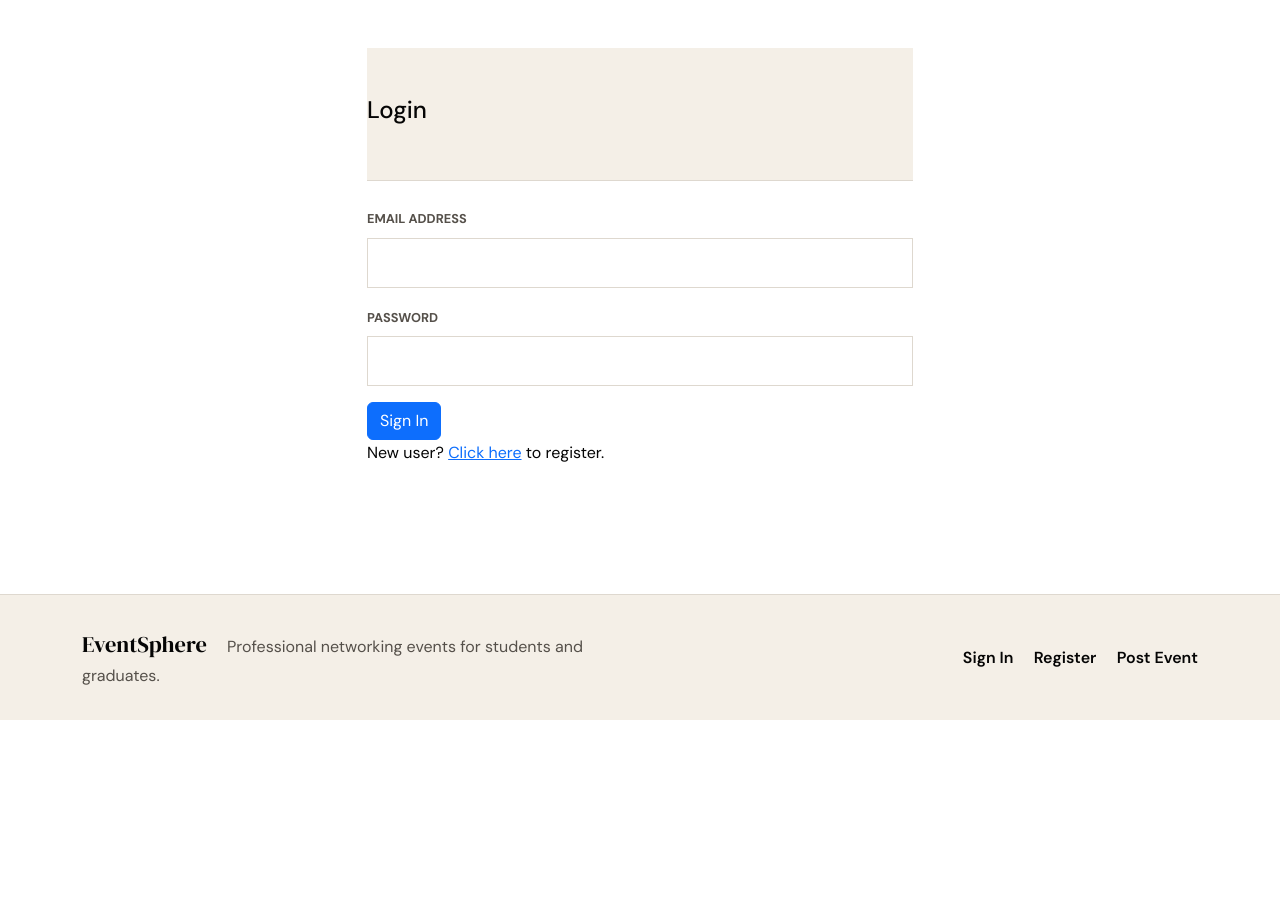
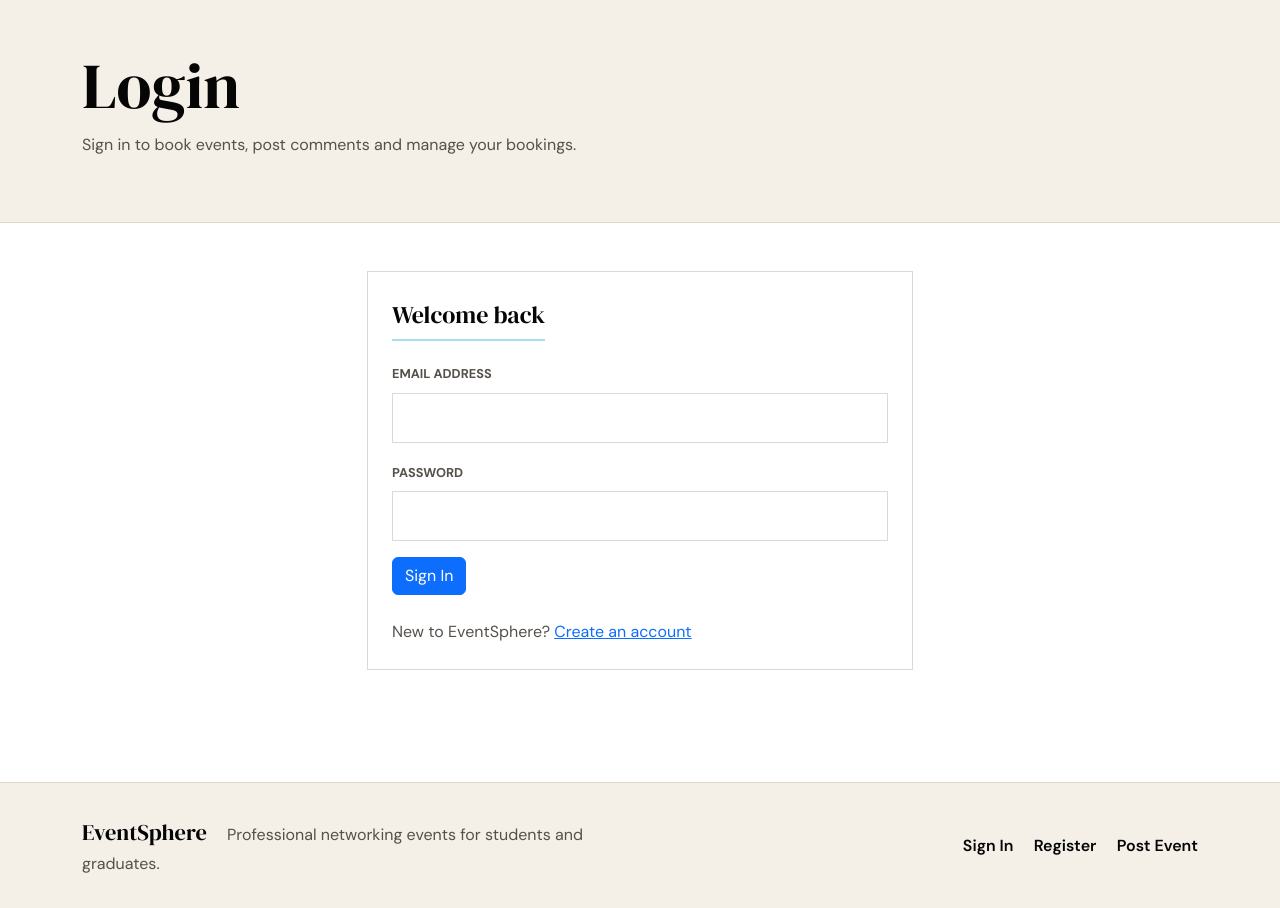
Before and after one commit to n11068485/iab207, a Flask app: page /login in a window 1280 px wide. Shown: the part 149-1057 px from the top of the page. Before the commit the page ends 869 px from the top, so only its background shows below. Run offline with Flask 3, Linux system fonts and the light colour scheme; some libraries are stand-ins or nearby versions.

Commit message:
Added assesment 2 user page  redesign

```diff
--- a/website/templates/user.html
+++ b/website/templates/user.html
@@ -4,22 +4,49 @@
 {% block title %}{{ heading }}{% endblock %}
 
 {% block content %}
-<div class="container py-5">
+
+<section class="page-header">
+  <div class="container">
+    <h1>{{ heading }}</h1>
+
+    {% if heading == 'Login' %}
+      <p>Sign in to book events, post comments and manage your bookings.</p>
+    {% else %}
+      <p>Create an EventSphere account to book tickets and create events.</p>
+    {% endif %}
+  </div>
+</section>
+
+<section class="container pb-5">
   <div class="row justify-content-center">
-    <div class="col-md-6">
-      <div class="page-header mb-4">
-        <h4>{{ heading }}</h4>
+    <div class="col-lg-6 col-md-8">
+
+      <div class="form-card">
+
+        {% if heading == 'Login' %}
+          <div class="form-section-title">Welcome back</div>
+        {% else %}
+          <div class="form-section-title">Create your account</div>
+        {% endif %}
+
+        {{ render_form(form) }}
+
+        {% if heading == 'Login' %}
+          <p class="mt-4 mb-0 booking-detail">
+            New to EventSphere?
+            <a href="{{ url_for('auth.register') }}">Create an account</a>
+          </p>
+        {% else %}
+          <p class="mt-4 mb-0 booking-detail">
+            Already have an account?
+            <a href="{{ url_for('auth.login') }}">Sign in here</a>
+          </p>
+        {% endif %}
+
       </div>
-      {{ render_form(form) }}
+
     </div>
   </div>
+</section>
 
-  {% if heading == 'Login' %}
-  <div class="row justify-content-center">
-    <div class="col-md-6">
-      <p>New user? <a href="{{ url_for('auth.register') }}">Click here</a> to register.</p>
-    </div>
-  </div>
-  {% endif %}
-</div>
 {% endblock %}
```
